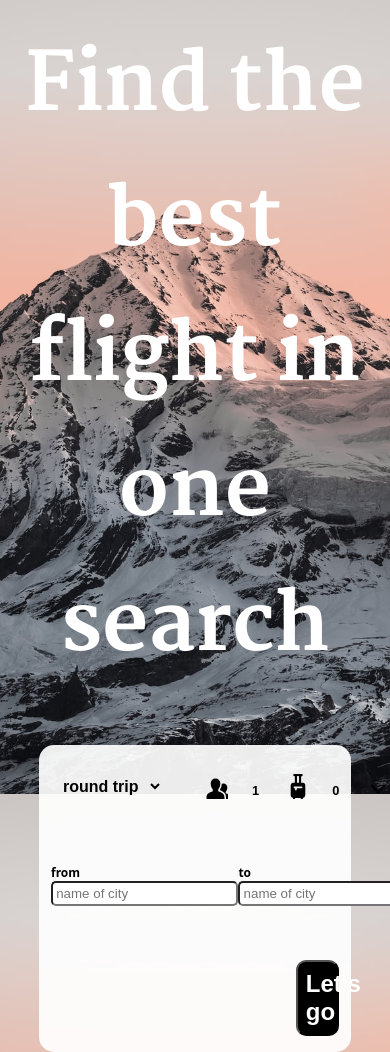
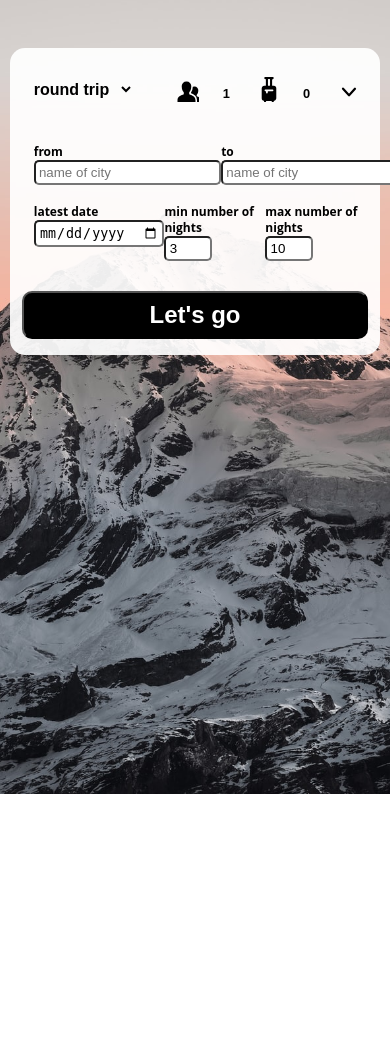
Before and after one commit to alon-strauss/flight_search_website, a Flask app: page / in a window 390 px wide; the page is wider, and only the part inside the window is pictured. Shown: the part 50-1102 px from the top of that part. After the commit the page ends 844 px from the top of that part, so only its background shows below. Run offline with Flask 2, Linux system fonts and the light colour scheme.

Commit message:
11th version - home page responsiveness

```diff
--- a/static/css/style.css
+++ b/static/css/style.css
@@ -392,6 +392,62 @@
     text-align: center;
 }
 
-@media (max-width: 1200px) {
+.half {
+    display: flex;
+    justify-content: space-around;
+    width: 50%;
+    margin-left: 0.75rem;
+}
+
+@media (max-width: 1300px) {
+    .second-row {
+        display: block;
+    }
+
+    .half {
+        width: auto;
+    }
+
+    #fancy-button {
+        width: 100%;
+    }
+
+    .header {
+        display: none;
+    }
+
+    .selectors {
+        margin-top: 3rem;
+        width: 95%;
+    }
+}
+
+@media (max-width: 1100px) {
+    .last-searches {
+        flex-direction: column;
+        width: 40%;
+        margin: auto;
+
+
+    }
+
+    .search {
+         position: relative;
+         margin-bottom: 1rem;
+    }
+
+    .half-search-r {
+        position: absolute;
+        right: 0px;
+    }
 
 }
+
+
+@media (max-width: 800px) {
+    .last-searches {
+        width: 65%;
+
+    }
+
+}
--- a/static/js/base.js
+++ b/static/js/base.js
@@ -32,7 +32,7 @@
         inputNumber.value = magicNumber
     }
   })});
-}
+
 
 function open() {
   document.getElementById("id").style.display = "block"
@@ -74,3 +74,4 @@
   num_baggage.value = total_bags
 
   close()
+}
--- a/templates/home_page.html
+++ b/templates/home_page.html
@@ -87,6 +87,7 @@
 
 
       <div class="row second-row">
+        <div class="half">
         <div>
           <label>from</label>
           <input class="inputs" type="text" name="from" placeholder="name of city" required="required">
@@ -101,7 +102,8 @@
           <label>earliest date for the trip</label>
           <input class="inputs" type="date" name="earliest_date" required="required">
         </div>
-
+        </div>
+        <div class="half">
         <div>
           <label>latest date</label>
           <input class="inputs" type="date" name="latest_date" required="required">
@@ -116,7 +118,7 @@
           <label>max number of nights</label>
           <input class="inputs num-inputs" type="number" name="max_nights" value="10" min="1">
         </div>
-
+        </div>
       </div>
 
 
@@ -273,10 +275,15 @@
     <div class="last-searches">
       <div class="search" id="search-0">
         <div class="half-search-l">
-          <p class="destination">Geneva</p>
-          <p class="travellers">2 travellers</p>
-          <p class="dates">19.9 - 4.10</p>
-          <p class="nights">8-10 nights</p>
+          <div class="part">
+            <p class="destination">Geneva</p>
+            <p class="travellers">2 travellers</p>
+          </div>
+          <div class="part">
+            <p class="dates">19.9 - 4.10</p>
+            <p class="nights">8-10 nights</p>
+
+          </div>
         </div>
         <div class="half-search-r">
           <img id="image-0" src="https://images.unsplash.com/photo-1633022326182-1b36700bc49a?crop=entropy&cs=tinysrgb&fit=max&fm
```
